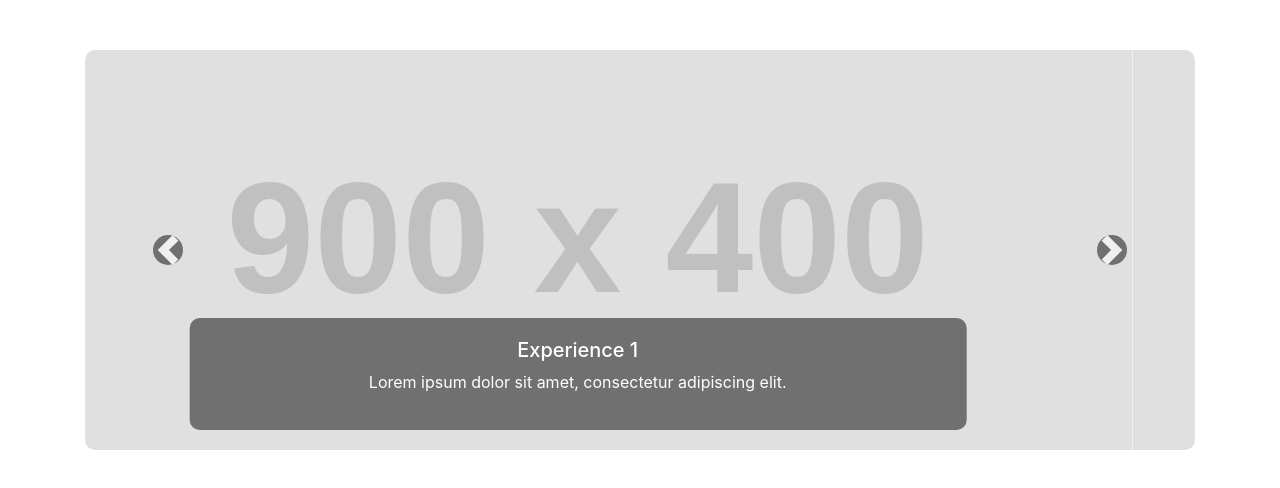
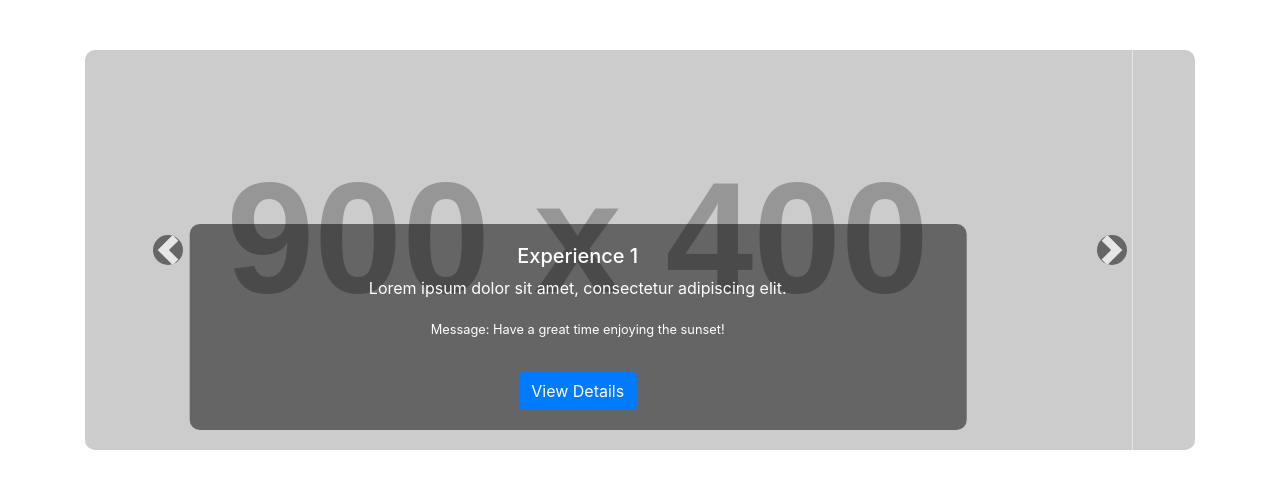
Before and after one commit to tommyvercetti76/first_web_page, a plain HTML site: page carousel.html in a window 1280 px wide. Drawn offline with nearby package versions, Linux system fonts and the light colour scheme; placeholder pictures from the web are drawn by us.

Commit message:
Added Index File, new form file

```diff
--- a/carousel.html
+++ b/carousel.html
@@ -12,8 +12,9 @@
     .carousel-inner { border-radius: 10px; overflow: hidden; }
     .carousel-item { height: 400px; }
     .carousel-caption { background-color: rgba(0, 0, 0, 0.5); padding: 20px; border-radius: 10px; }
-    .carousel img { opacity: 0.6; filter: grayscale(100%); object-fit: cover; height: 100%; width: 100%; }
+    .carousel img { object-fit: cover; height: 100%; width: 100%; }
     .carousel-control-prev-icon, .carousel-control-next-icon { background-color: black; padding: 15px; border-radius: 50%; }
+    .btn-details { margin-top: 1rem; }
   </style>
 </head>
 <body>
@@ -25,6 +26,8 @@
           <div class="carousel-caption d-none d-md-block">
             <h5>Experience 1</h5>
             <p>Lorem ipsum dolor sit amet, consectetur adipiscing elit.</p>
+            <p><small>Message: Have a great time enjoying the sunset!</small></p>
+            <button class="btn btn-primary btn-details">View Details</button>
           </div>
         </div>
         <div class="carousel-item">
@@ -32,6 +35,8 @@
           <div class="carousel-caption d-none d-md-block">
             <h5>Experience 2</h5>
             <p>Vivamus lacinia odio vitae vestibulum.</p>
+            <p><small>Message: Relax on the sandy beach!</small></p>
+            <button class="btn btn-primary btn-details">View Details</button>
           </div>
         </div>
         <div class="carousel-item">
@@ -39,6 +44,8 @@
           <div class="carousel-caption d-none d-md-block">
             <h5>Experience 3</h5>
             <p>Curabitur sodales ligula in libero.</p>
+            <p><small>Message: Explore the breathtaking mountains!</small></p>
+            <button class="btn btn-primary btn-details">View Details</button>
           </div>
         </div>
       </div>
```
